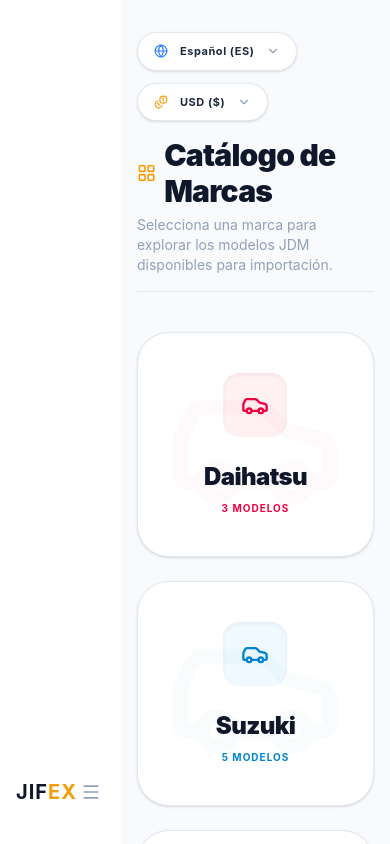
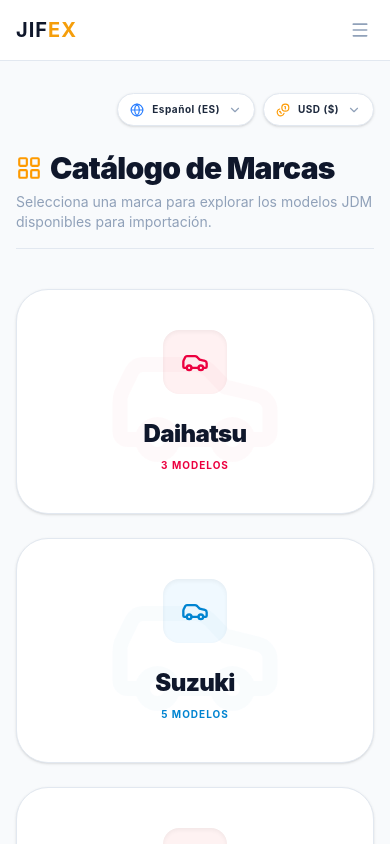
Before and after one commit to yazreyesrz/JIFEX, a Next.js app: page /inventario in a window 390 px wide. Shown: the top 844 px of the page. Built offline with nearby package versions, Linux system fonts and the light colour scheme.

Commit message:
Responsive diseno

```diff
--- a/src/app/inventario/page.js
+++ b/src/app/inventario/page.js
@@ -9,7 +9,7 @@
   HelpCircle,
   ShieldAlert,
   Globe,
-  Clock, // 🌟 AÑADIDO: Faltaba importar este ícono para el modal
+  Clock,
 } from "lucide-react";
 import { mockVehicles } from "@/data/mockVehicles";
 
@@ -34,14 +34,15 @@
     options.find((o) => o.value === currency)?.label || "USD ($)";
 
   return (
-    <div className="relative z-50">
+    // 🌟 CORRECCIÓN: Bajamos el z-index a 30 para que no pase por encima del Sidebar móvil
+    <div className="relative z-30">
       <button
         onClick={() => setIsOpen(!isOpen)}
         onBlur={() => setTimeout(() => setIsOpen(false), 200)}
-        className={`flex items-center gap-3 px-4 py-2.5 rounded-full border shadow-sm transition-all duration-300 outline-none focus:ring-2 focus:ring-amber-500/40 active:scale-95 cursor-pointer ${isDarkMode ? "bg-[#1e293b]/60 border-slate-700/80 hover:border-amber-500/50 text-white" : "bg-white border-slate-200 hover:border-amber-400 text-slate-800"}`}
+        className={`flex items-center gap-2 sm:gap-3 px-3 sm:px-4 py-2 sm:py-2.5 rounded-full border shadow-sm transition-all duration-300 outline-none focus:ring-2 focus:ring-amber-500/40 active:scale-95 cursor-pointer ${isDarkMode ? "bg-[#1e293b]/60 border-slate-700/80 hover:border-amber-500/50 text-white" : "bg-white border-slate-200 hover:border-amber-400 text-slate-800"}`}
       >
         <Coins size={14} className="text-amber-500" />
-        <span className="text-[11px] font-bold tracking-wider">
+        <span className="text-[10px] sm:text-[11px] font-bold tracking-wider">
           {selectedLabel}
         </span>
         <ChevronDown
@@ -95,14 +96,15 @@
   };
 
   return (
-    <div className="relative z-50">
+    // 🌟 CORRECCIÓN: Bajamos el z-index a 30
+    <div className="relative z-30">
       <button
         onClick={() => setIsOpen(!isOpen)}
         onBlur={() => setTimeout(() => setIsOpen(false), 200)}
-        className={`flex items-center gap-3 px-4 py-2.5 rounded-full border shadow-sm transition-all duration-300 outline-none focus:ring-2 focus:ring-blue-500/40 active:scale-95 cursor-pointer ${isDarkMode ? "bg-[#1e293b]/60 border-slate-700/80 hover:border-blue-500/50 text-white" : "bg-white border-slate-200 hover:border-blue-400 text-slate-800"}`}
+        className={`flex items-center gap-2 sm:gap-3 px-3 sm:px-4 py-2 sm:py-2.5 rounded-full border shadow-sm transition-all duration-300 outline-none focus:ring-2 focus:ring-blue-500/40 active:scale-95 cursor-pointer ${isDarkMode ? "bg-[#1e293b]/60 border-slate-700/80 hover:border-blue-500/50 text-white" : "bg-white border-slate-200 hover:border-blue-400 text-slate-800"}`}
       >
         <Globe size={14} className="text-blue-500" />
-        <span className="text-[11px] font-bold tracking-wider">
+        <span className="text-[10px] sm:text-[11px] font-bold tracking-wider">
           {selectedLabel}
         </span>
         <ChevronDown
@@ -132,9 +134,7 @@
 
 export default function InventarioPage() {
   const router = useRouter();
-  // 🌟 CORREGIDO: Faltaba sacar la "t" del useTranslation
   const { t, i18n } = useTranslation();
-
   const [currentView, setCurrentView] = useState("inventario");
   const [isDarkMode, setIsDarkMode] = useState(false);
   const [selectedBrand, setSelectedBrand] = useState(null);
@@ -144,6 +144,7 @@
     open: false,
     title: "",
     message: "",
+    iconType: "info",
   });
   const [logoutModal, setLogoutModal] = useState(false);
 
@@ -156,7 +157,6 @@
     const savedCurrency = localStorage.getItem("jifex_currency");
     if (savedCurrency) setCurrency(savedCurrency);
 
-    // Recuperar idioma guardado
     const savedLanguage = localStorage.getItem("jifex_language");
     if (savedLanguage) {
       i18n.changeLanguage(savedLanguage);
@@ -191,8 +191,9 @@
   };
 
   return (
+    // 🌟 CORRECCIÓN: Añadido flex-col md:flex-row para que en móvil respete el formato de columna
     <div
-      className={`min-h-screen flex transition-colors duration-300 ${isDarkMode ? "bg-[#0b121f] text-[#f1f5f9]" : "bg-slate-50 text-[#0f172a]"}`}
+      className={`min-h-screen flex flex-col md:flex-row transition-colors duration-300 ${isDarkMode ? "bg-[#0b121f] text-[#f1f5f9]" : "bg-slate-50 text-[#0f172a]"}`}
     >
       <Sidebar
         currentView={currentView}
@@ -209,7 +210,8 @@
       <div className="md:ml-64 flex-1 w-full">
         <main className="mx-auto max-w-7xl px-4 py-8 sm:px-6 lg:px-8 space-y-6">
           {/* HEADER GLOBAL CON SELECTORES */}
-          <div className="flex flex-col sm:flex-row sm:items-center justify-end mb-4 gap-3 relative z-40">
+          {/* 🌟 CORRECCIÓN: flex-row para que se mantengan uno al lado del otro incluso en móvil */}
+          <div className="flex flex-row items-center justify-end mb-6 gap-2 sm:gap-3 relative z-30">
             <LanguageDropdown isDarkMode={isDarkMode} />
             <CurrencyDropdown
               currency={currency}
```
